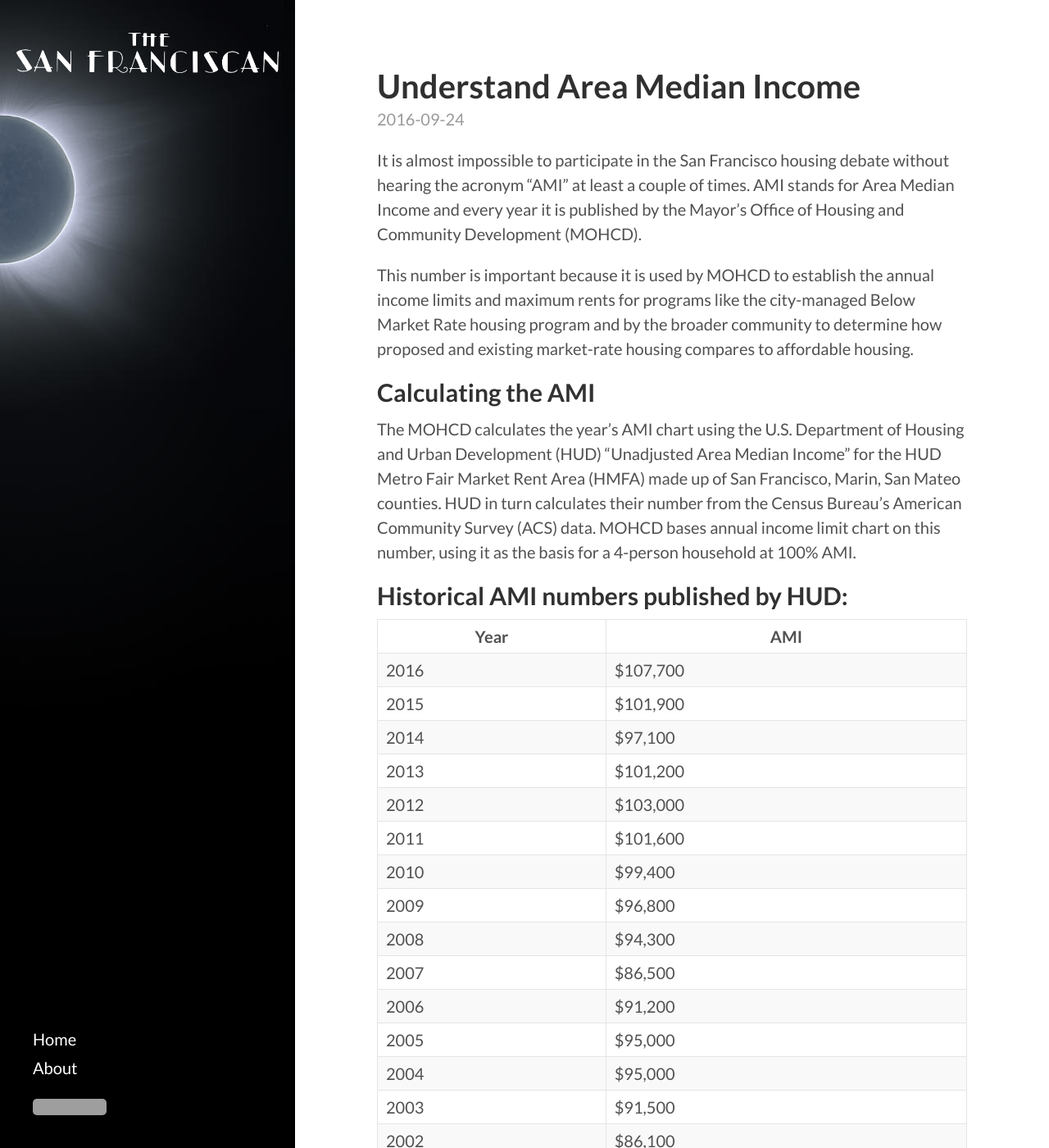
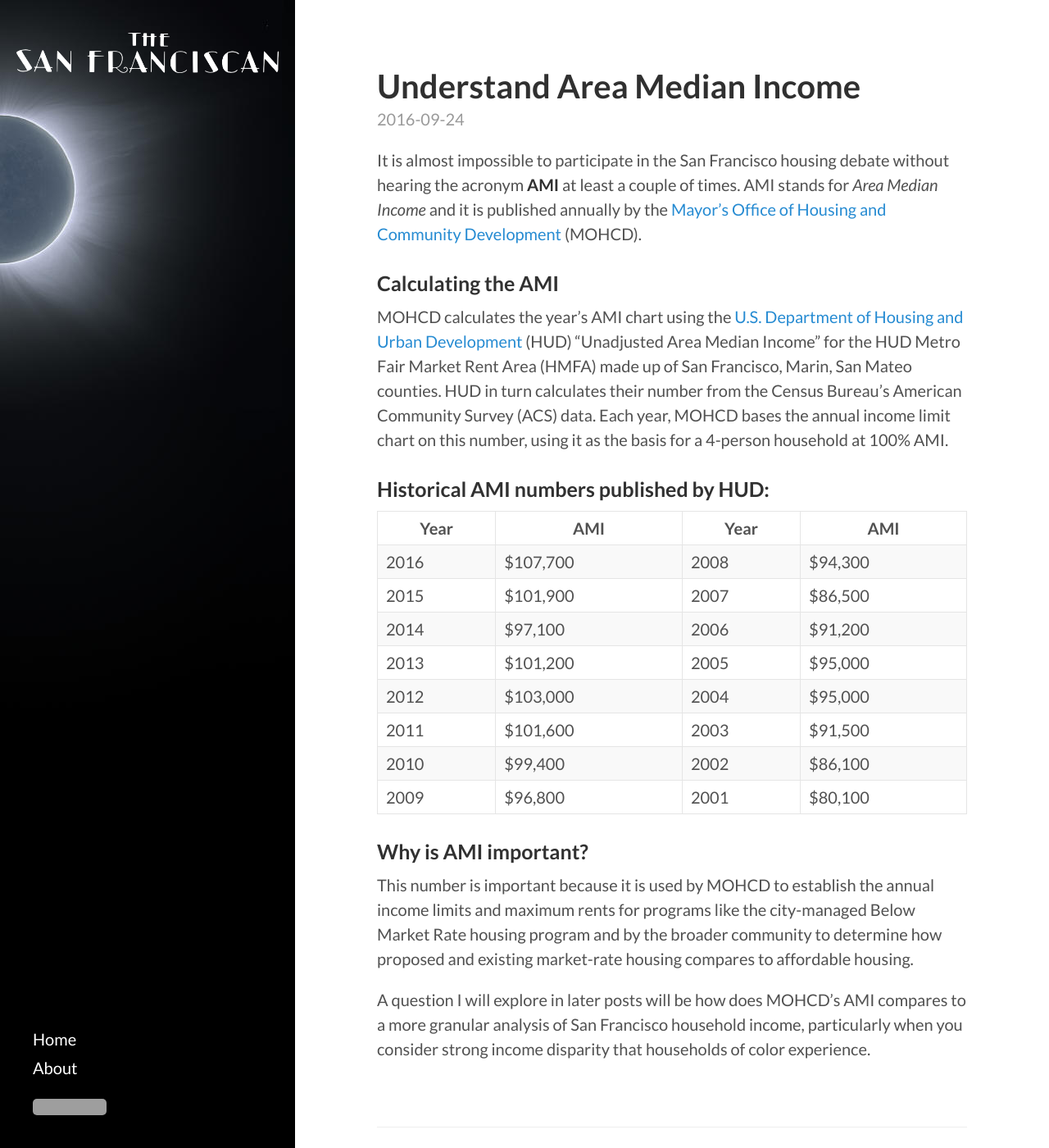
Before and after one commit to chema/sanfranciscan, a Jekyll site: the page built from _posts/2016-09-24-understand-area-median-income.md, in a window 1280 px wide and 1400 px high. Shown: the whole window at 82% size. Built offline with Jekyll 4.4.1, drawn with Linux system fonts in a browser that asks for light colours; comment, search, counter and statistics services are not loaded; grey boxes are pictures that could not be loaded.

Commit message:
Updated AMI post

```diff
--- a/_posts/2016-09-24-understand-area-median-income.md
+++ b/_posts/2016-09-24-understand-area-median-income.md
@@ -3,31 +3,27 @@ layout: post
 post: Understand San Francisco's Area Media Income
 ---
 
-It is almost impossible to participate in the San Francisco housing debate without hearing the acronym "AMI" at least a couple of times. AMI stands for Area Median Income and every year it is published by the Mayor’s Office of Housing and Community Development (MOHCD).
+It is almost impossible to participate in the San Francisco housing debate without hearing the acronym **AMI** at least a couple of times. AMI stands for *Area Median Income* and it is published annually by the [Mayor’s Office of Housing and Community Development](http://sfmohcd.org/) (MOHCD).
+
+### Calculating the AMI
+
+MOHCD calculates the year's AMI chart using the [U.S. Department of Housing and Urban Development](https://www.huduser.gov/portal/datasets/il.html) (HUD) "Unadjusted Area Median Income" for the HUD Metro Fair Market Rent Area (HMFA) made up of San Francisco, Marin, San Mateo counties. HUD in turn calculates their number from the Census Bureau's American Community Survey (ACS) data. Each year, MOHCD bases the annual income limit chart on this number, using it as the basis for a 4-person household at 100% AMI.
+
+### Historical AMI numbers published by HUD:
+
+Year | AMI | Year | AMI
+---- | --- | ---- | ---
+2016 | $107,700 | 2008 | $94,300
+2015 | $101,900 | 2007 | $86,500
+2014 | $97,100 | 2006 | $91,200
+2013 | $101,200 | 2005 | $95,000
+2012 | $103,000 | 2004 | $95,000
+2011 | $101,600 | 2003 | $91,500
+2010 | $99,400 | 2002 | $86,100
+2009 | $96,800 | 2001 | $80,100
+
+### Why is AMI important?
 
 This number is important because it is used by MOHCD to establish the annual income limits and maximum rents for programs like the city-managed Below Market Rate housing program and by the broader community to determine how proposed and existing market-rate housing compares to affordable housing.
 
-## Calculating the AMI
-
-The MOHCD calculates the year's AMI chart using the U.S. Department of Housing and Urban Development (HUD) "Unadjusted Area Median Income" for the HUD Metro Fair Market Rent Area (HMFA) made up of San Francisco, Marin, San Mateo counties. HUD in turn calculates their number from the Census Bureau's American Community Survey (ACS) data. MOHCD bases annual income limit chart on this number, using it as the basis for a 4-person household at 100% AMI.
-
-## Historical AMI numbers published by HUD:
-
-Year | AMI
----- | ---
-2016 | $107,700
-2015 | $101,900
-2014 | $97,100
-2013 | $101,200
-2012 | $103,000
-2011 | $101,600
-2010 | $99,400
-2009 | $96,800
-2008 | $94,300
-2007 | $86,500
-2006 | $91,200
-2005 | $95,000
-2004 | $95,000
-2003 | $91,500
-2002 | $86,100
-2001 | $80,100
+A question I will explore in later posts will be how does MOHCD's AMI compares to a more granular analysis of San Francisco household income, particularly when you consider strong income disparity that households of color experience.
```
